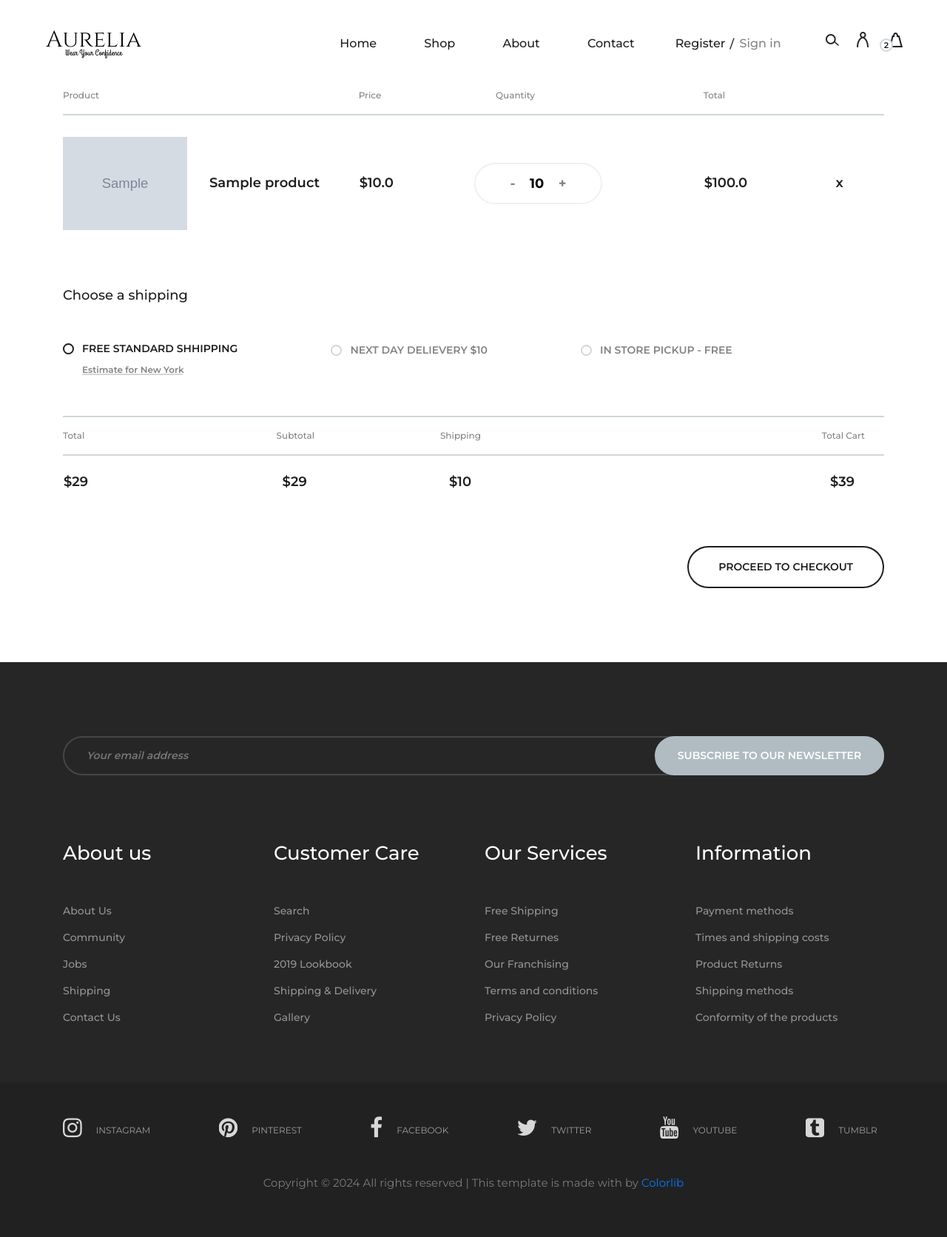
After one commit to aneebp/Aurelia, a Django app: page /cart/ in a window 1280 px wide. The commit adds this page. Shown: the whole page at 74% size. Run offline with Django 5.2, Linux system fonts and the light colour scheme; tables that the repository leaves empty hold one stand-in row (values such as "Sample post"); grey boxes marked "Sample" are stand-in pictures; some libraries are stand-ins or nearby versions.

Commit message:
cartpage and products list page

```diff
--- a/base/models.py
+++ b/base/models.py
@@ -66,17 +66,17 @@ class Product(models.Model):
 
 class CartItem(models.Model):
     user = models.ForeignKey(User, on_delete=models.CASCADE)
-    Product = models.ForeignKey(Product, on_delete=models.CASCADE)
+    product = models.ForeignKey(Product, on_delete=models.CASCADE)
     quantity = models.PositiveIntegerField(default=1)
     date = models.DateTimeField(auto_now_add=True)
 
     #to access the totalamount like an attribute rather than a method
     @property
     def get_total_amount(self):
-        return self.Product.price * self.quantity
+        return self.product.price * self.quantity
 
     def __str__(self):
-        return  f"{self.Product.title} (Quantity: {self.quantity})"
+        return  f"{self.product.title} (Quantity: {self.quantity})"
 
 
 class Checkout(models.Model):
--- /dev/null
+++ b/base/templates/base/about.html
@@ -0,0 +1,3 @@
+{% extends "base/main.html" %} {% block content %}
+<h2>about</h2>
+{% endblock content %}
--- /dev/null
+++ b/base/templates/base/cart.html
@@ -0,0 +1,97 @@
+{% extends "base/main.html" %} {% block content%}
+<div class="cart-page">
+  <div class="container">
+    <div class="cart-table">
+      <table>
+        <thead>
+          <tr>
+            <th class="product-h">Product</th>
+            <th>Price</th>
+            <th class="quan">Quantity</th>
+            <th>Total</th>
+            <th></th>
+          </tr>
+        </thead>
+        <tbody>
+          {% for cartitem in cart_items%}
+
+          <tr>
+            <td class="product-col">
+              <img src="{{cartitem.product.image.url}}" alt="" />
+              <div class="p-title">
+                <h5>{{cartitem.product.title}}</h5>
+              </div>
+            </td>
+            <td class="price-col">${{cartitem.product.price}}</td>
+            <td class="quantity-col">
+              <div class="pro-qty">
+                <input type="text" value="{{cartitem.quantity}}" />
+              </div>
+            </td>
+            <td class="total">${{cartitem.get_total_amount}}</td>
+            <td class="product-close">x</td>
+          </tr>
+          {% endfor %}
+        </tbody>
+      </table>
+    </div>
+  </div>
+  <div class="shopping-method">
+    <div class="container">
+      <div class="row">
+        <div class="col-lg-12">
+          <div class="shipping-info">
+            <h5>Choose a shipping</h5>
+            <div class="chose-shipping">
+              <div class="cs-item">
+                <input type="radio" name="cs" id="one" />
+                <label for="one" class="active">
+                  Free Standard shhipping
+                  <span>Estimate for New York</span>
+                </label>
+              </div>
+              <div class="cs-item">
+                <input type="radio" name="cs" id="two" />
+                <label for="two"> Next Day delievery $10 </label>
+              </div>
+              <div class="cs-item last">
+                <input type="radio" name="cs" id="three" />
+                <label for="three"> In Store Pickup - Free </label>
+              </div>
+            </div>
+          </div>
+          <div class="total-info">
+            <div class="total-table">
+              <table>
+                <thead>
+                  <tr>
+                    <th>Total</th>
+                    <th>Subtotal</th>
+                    <th>Shipping</th>
+                    <th class="total-cart">Total Cart</th>
+                  </tr>
+                </thead>
+                <tbody>
+                  <tr>
+                    <td class="total">$29</td>
+                    <td class="sub-total">$29</td>
+                    <td class="shipping">$10</td>
+                    <td class="total-cart-p">$39</td>
+                  </tr>
+                </tbody>
+              </table>
+            </div>
+            <div class="row">
+              <div class="col-lg-12 text-right">
+                <a href="#" class="primary-btn chechout-btn"
+                  >Proceed to checkout</a
+                >
+              </div>
+            </div>
+          </div>
+        </div>
+      </div>
+    </div>
+  </div>
+</div>
+{% endblock content %}
--- /dev/null
+++ b/base/templates/base/full_product.html
@@ -0,0 +1,5 @@
+{% extends "base/main.html" %} {% block content %}
+<!-- Latest Product Begin -->
+{% include "base/product.html" %}
+<!-- Latest Product End -->
+{% endblock content %}
--- a/base/templates/base/header.html
+++ b/base/templates/base/header.html
@@ -7,7 +7,7 @@
       <div class="header-right">
         <img src="img/icons/search.png" alt="" class="search-trigger" />
         <img src="img/icons/man.png" alt="" />
-        <a href="#">
+        <a href="cart/">
           <img src="img/icons/bag.png" alt="" />
           <span>2</span>
         </a>
@@ -24,20 +24,22 @@
       {% endif %}
       <nav class="main-menu mobile-menu">
         <ul>
-          <li><a class="active" href="./index.html">Home</a></li>
-          <li>
-            <a href="./categories.html">Shop</a>
-            <ul class="sub-menu">
-              <li><a href="product-page.html">Product Page</a></li>
-              <li><a href="shopping-cart.html">Shopping Card</a></li>
-              <li><a href="check-out.html">Check out</a></li>
-            </ul>
-          </li>
-          <li><a href="./product-page.html">About</a></li>
-          <li><a href="./check-out.html">Blog</a></li>
-          <li><a href="./contact.html">Contact</a></li>
+            <li>
+                <a class="{% if request.path == '/' %}active{% endif %}" href="{% url 'home' %}">Home</a>
+            </li>
+            <li>
+                <a class="{% if request.path == '/products/' %}active{% endif %}" href="{% url 'products' %}">Shop</a>
+            </li>
+            <li>
+                <a class="{% if request.path == '/about/' %}active{% endif %}" href="{% url 'about' %}">About</a>
+            </li>
+
+            <li>
+                <a class="{% if request.path == '/contact/' %}active{% endif %}" href="{% url 'contact' %}">Contact</a>
+            </li>
         </ul>
-      </nav>
+    </nav>
+
     </div>
   </div>
 </header>
--- a/base/templates/base/product_details.html
+++ b/base/templates/base/product_details.html
@@ -61,7 +61,7 @@
               <input type="text" value="1" />
             </div>
           </div>
-          <a href="#" class="primary-btn pc-btn">Add to cart</a>
+          <a href="{% url "add_cart" product.slug %}" class="primary-btn pc-btn">Add to cart</a>
         </div>
       </div>
     </div>
--- a/base/urls.py
+++ b/base/urls.py
@@ -6,5 +6,11 @@ urlpatterns = [
     path('logout/',views.LogoutView.as_view(),name='logout'),
     path('register/',views.RegisterView.as_view(),name='register'),
     path('<slug:category_slug>/<slug:product_slug>/', views.ProductDetailView.as_view(), name='product_details'),
+    path('products/',views.ProductsListView.as_view(),name='products'),
+    path('contact/',views.ContactView.as_view(),name='contact'),
+    path('about/',views.ProductsListView.as_view(),name='about'),
+    path('add_cart/<slug:product_slug>',views.AddCartView.as_view(),name="add_cart"),
+    path('cart/',views.CartView.as_view(),name="cart")
+
 
 ]
--- a/base/views.py
+++ b/base/views.py
@@ -97,3 +97,40 @@ class ProductDetailView(View):
 
         context = {"product":product,"products":products}
         return render(request, 'base/product_details.html',context)
+
+
+class ProductsListView(View):
+    def get(self, request):
+        products = Product.objects.all()
+
+        context = {"products":products}
+        return render(request,"base/full_product.html",context)
+
+class ContactView(View):
+    def get(self,request):
+        context = {}
+        return render(request,'base/contact.html',context)
+
+###############Cart#################
+class CartView(View):
+    def get(self,request):
+        cart_items = CartItem.objects.all().order_by("-date")
+        context = {"cart_items":cart_items}
+        return render(request,"base/cart.html",context)
+
+class AddCartView(View):
+    def get(self,request,product_slug):
+        user = self.request.user
+        product = Product.objects.get(slug=product_slug)
+        if user.is_authenticated:
+            try:
+                cart_item = CartItem.objects.get(user=user,product=product)
+                cart_item.quantity += 1
+                cart_item.save()
+            except CartItem.DoesNotExist:
+                cart_item = CartItem.objects.create(
+                    user=user,
+                    product=product
+                )
+                cart_item.save()
+            return redirect('cart')
```
Also changed, not shown: base/templates/base/contact.html (added, +83 -0 lines), base/templates/base/home.html (+1 -42 lines), base/templates/base/product.html (added, +39 -0 lines), base/migrations/0004_rename_product_cartitem_product.py (added).
